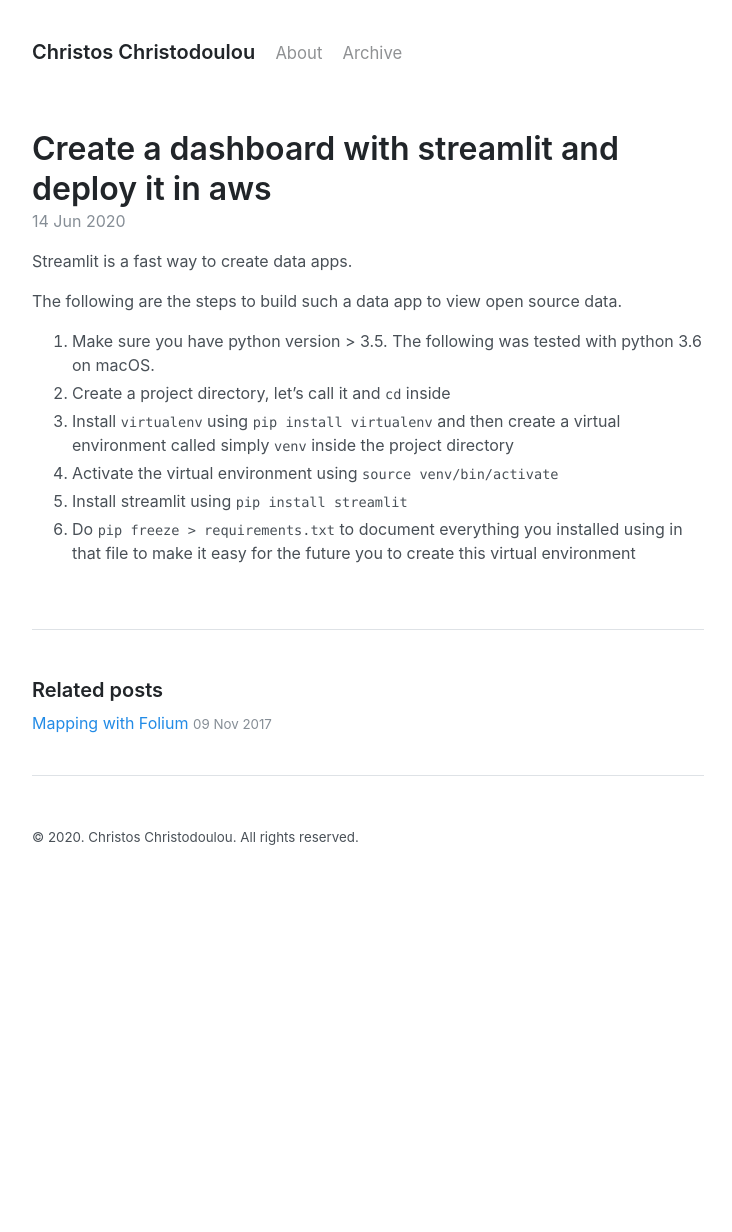
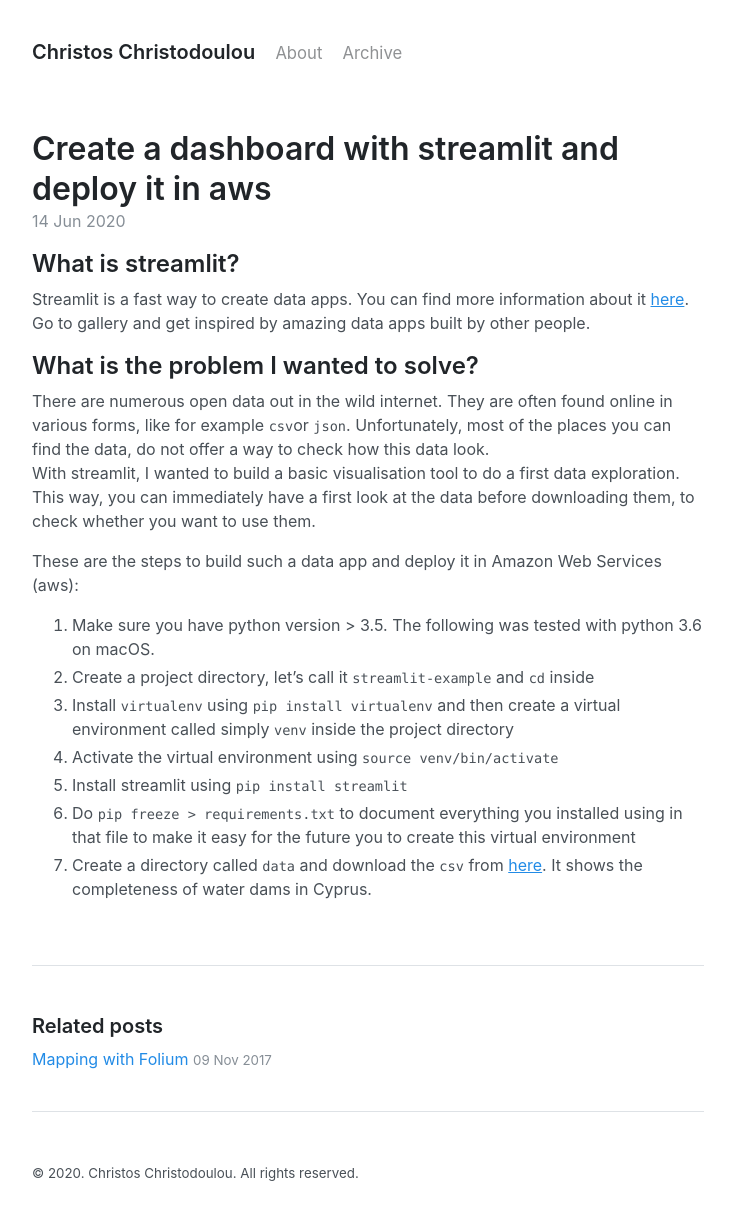
Before and after one commit to chr7stos/chr7stos.github.io, a Jekyll site: the page built from _posts/2020-06-14-streamlit-example.md, in a window 1280 px wide. Shown: the whole page, without its empty margins (272-1004 px from the left). Built offline with Jekyll 4.4.1, drawn with Linux system fonts in a browser that asks for light colours; before the commit the page ends 900 px from its top, so only the background shows below that.

Commit message:
updated streamlit

```diff
--- a/_posts/2020-06-14-streamlit-example.md
+++ b/_posts/2020-06-14-streamlit-example.md
@@ -3,13 +3,23 @@
 title: Create a dashboard with streamlit and deploy it in aws
 ---
 
-Streamlit is a fast way to create data apps.
+## What is streamlit?
+Streamlit is a fast way to create data apps. You can find more information about it [here](https://www.streamlit.io/).
+Go to gallery and get inspired by amazing data apps built by other people.
 
-The following are the steps to build such a data app to view open source data.
+## What is the problem I wanted to solve?
+There are numerous open data out in the wild internet. They are often found online in various forms, like for example `csv`or `json`.    Unfortunately, most of the places you can find the data, do not offer a way to check how this data look.
+With streamlit, I wanted to build a basic visualisation tool to do a first data exploration.
+This way, you can immediately have a first look at the data before downloading them, to check whether you want to use them.
+
+
+
+These are the steps to build such a data app and deploy it in Amazon Web Services (aws):
 
 1. Make sure you have python version > 3.5. The following was tested with python 3.6 on macOS.
-2. Create a project directory, let's call it and `cd` inside
+2. Create a project directory, let's call it `streamlit-example` and `cd` inside
 3. Install `virtualenv` using `pip install virtualenv` and then create a virtual environment called simply `venv` inside the project directory
 4. Activate the virtual environment using `source venv/bin/activate`
 5. Install streamlit using `pip install streamlit`
 6. Do `pip freeze > requirements.txt` to document everything you installed using in that file to make it easy for the future you to create this virtual environment
+7. Create a directory called `data` and download the `csv` from [here](https://www.data.gov.cy/dataset/%CF%84%CF%81%CE%AD%CF%87%CE%BF%CF%85%CF%83%CE%B1-%CF%80%CE%BB%CE%B7%CF%81%CF%8C%CF%84%CE%B7%CF%84%CE%B1-%CF%86%CF%81%CE%B1%CE%B3%CE%BC%CE%AC%CF%84%CF%89%CE%BD). It shows the completeness of water dams in Cyprus.
```
